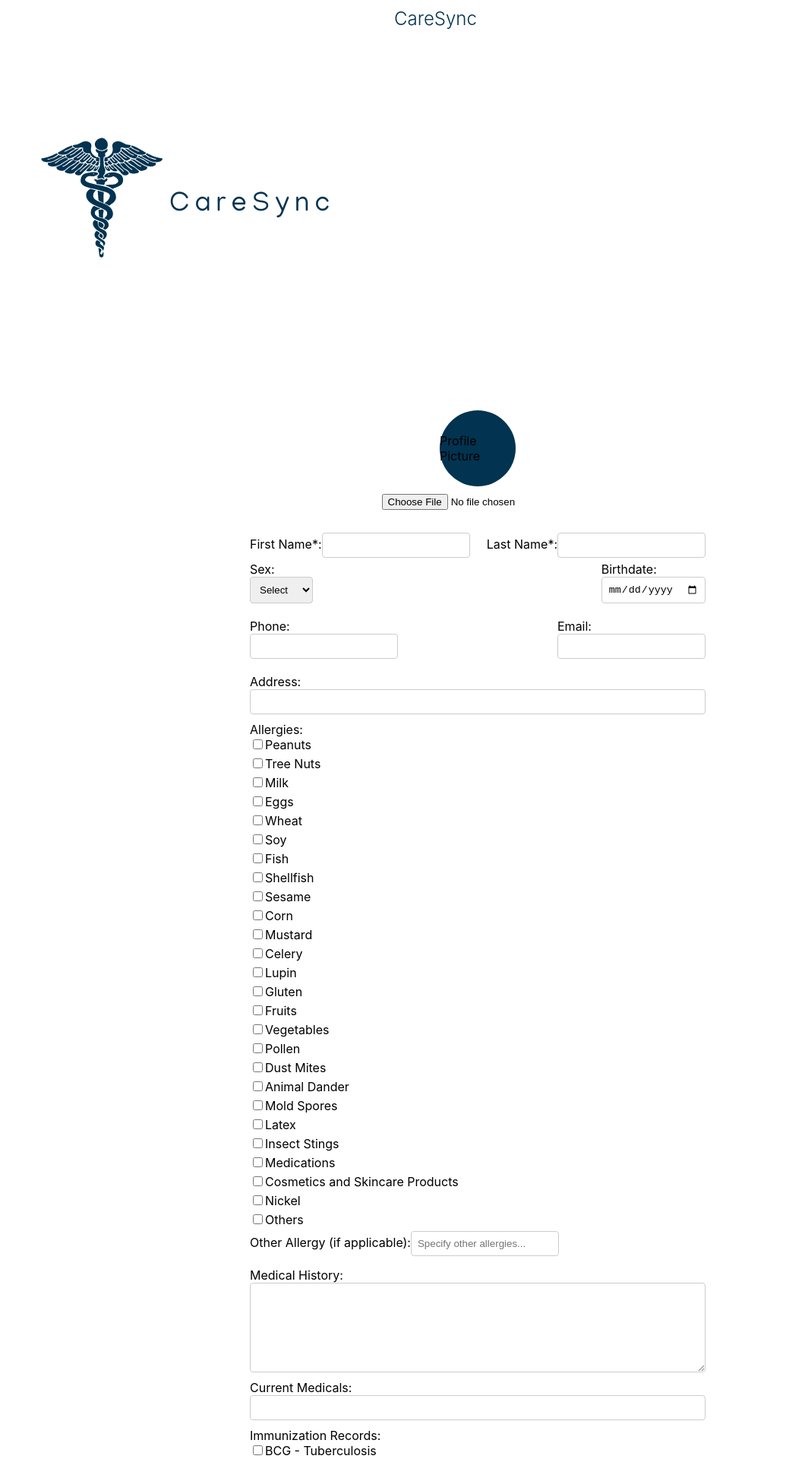
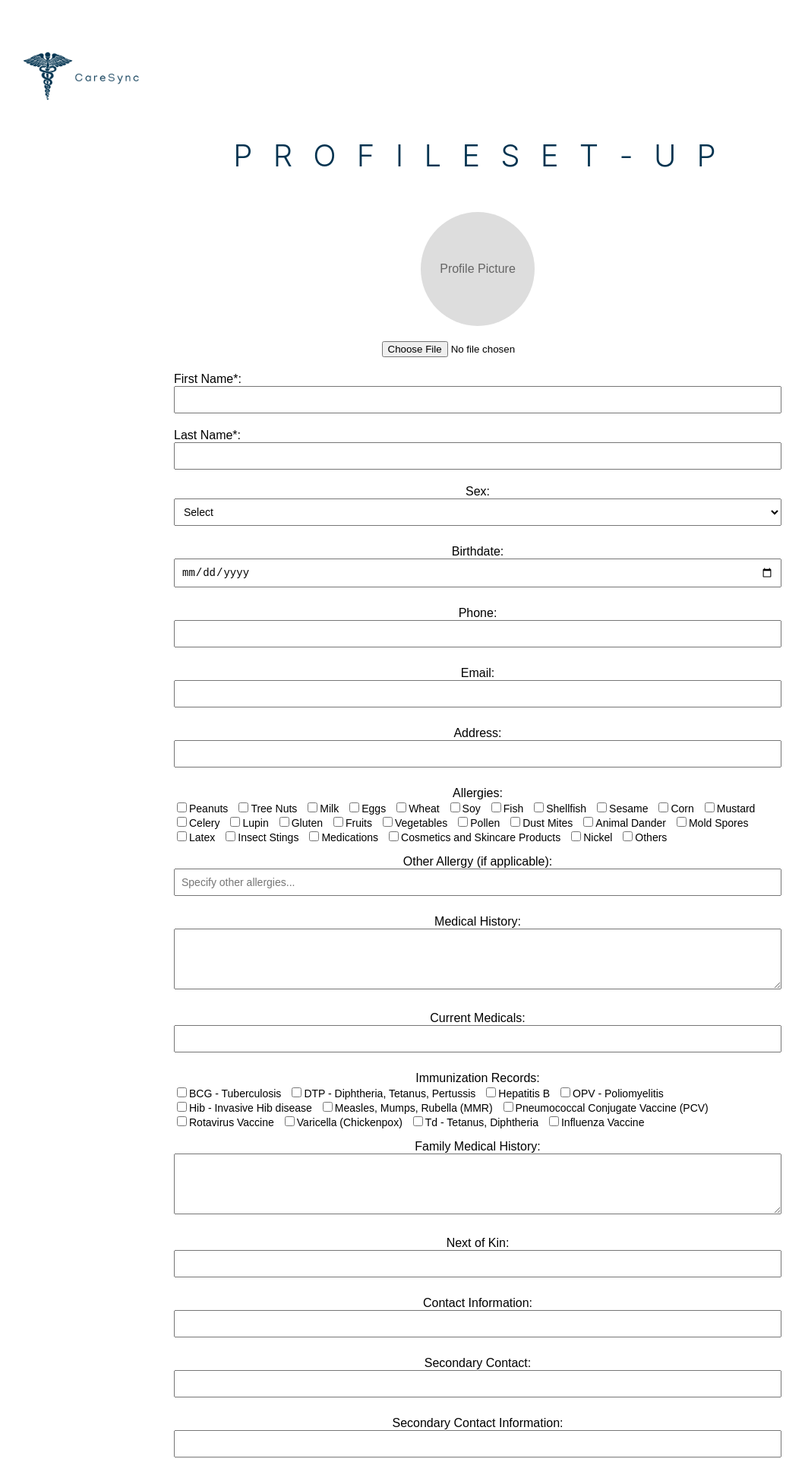
Before and after one commit to AbarquezMyk/IndustryElective-AppDev, a React (Create React App) app in the folder caresync/: page /profilesetup in a window 1280 px wide. Shown: the top 1920 px of the page at 76% size, without its empty margins (11-1071 px from the left). Built offline with nearby package versions, Linux system fonts and the light colour scheme; no server answers.

Commit message:
Initial Commit of App.js, Login.jsx, PatientProfileForm.jsx

```diff
--- a/caresync/src/App.js
+++ b/caresync/src/App.js
@@ -7,8 +7,8 @@ import { BrowserRouter as Router, Routes, Route } from 'react-router-dom';
 // import Patient from './components/Patient';
 import PatientProfileForm from './components/PatientProfileForm';
 // import CreditCard from './components/CreditCard';
-// import Login from './components/Login';
-// import Register from './components/Register';
+import Login from './components/Login';
+import Register from './components/Register';
 // import AppointmentHistory from './components/AppointmentHistory';
 
 const App = () => {
@@ -25,8 +25,8 @@ const App = () => {
       {/*<CreditCard />  */}
       {/*<AppointmentHistory /> */}
       <Route path="/profilesetup" element={<PatientProfileForm />} />
-      {/*<Route path="/register" element={<Register />} /> */}
-      {/*<Route path="/login" element={<Login />} /> */}
+      <Route path="/register" element={<Register />} />
+      <Route path="/login" element={<Login />} />
       </Routes>
     </Router>
   );
--- a/caresync/src/components/Login.jsx
+++ b/caresync/src/components/Login.jsx
@@ -10,7 +10,7 @@ const Login = () => {
 
     const handleSubmit = async (event) => {
         event.preventDefault();
-        setError(''); // Reset error message on new submission
+        setError('');
         try {
             const response = await fetch('http://your-api-url.com/login', {
                 method: 'POST',
@@ -20,19 +20,18 @@ const Login = () => {
                 body: JSON.stringify({ email, password }),
             });
 
-            const data = await response.json(); // Parse the response as JSON
+            const data = await response.json();
 
             if (response.ok) {
-                console.log('Login successful:', data); // Debugging line
+                console.log('Login successful:', data);
                 navigate('/Home');
             } else {
-                // Check the response from the server for a specific error message
                 setError(data.message || 'Invalid email or password.');
-                console.log('Login failed:', data); // Debugging line
+                console.log('Login failed:', data);
             }
         } catch (err) {
             setError('Something went wrong. Please try again.');
-            console.error('Error during login:', err); // Log error details
+            console.error('Error during login:', err);
         }
     };
 
--- a/caresync/src/components/PatientProfileForm.jsx
+++ b/caresync/src/components/PatientProfileForm.jsx
@@ -139,8 +139,13 @@ const PatientProfileForm = () => {
     <div>
       <div style={styles.header}>
         <img src={logo} alt="Logo" style={styles.logo} />
-        <span style={styles.title}>CareSync</span>
       </div>
+
+      <div style={styles.profileSetupText}>P R O F I L E  S E T - U P</div>
+      <div style={styles.container}>
+        <form onSubmit={handleSubmit} style={styles.form}></form>
+      </div>
+
       <div style={styles.container}>
         <form onSubmit={handleSubmit} style={styles.form}>
           <div style={styles.profilePictureSection}>
@@ -285,27 +290,25 @@ const PatientProfileForm = () => {
             <textarea name="familyMedicalHistory" value={formData.familyMedicalHistory} onChange={handleChange} style={styles.textarea} />
           </label>
 
-          <div style={styles.labelCenter}>
-            <label style={styles.label}>
+          <label style={styles.labelCenter}>
             Next of Kin:
             <input type="text" name="nextOfKin" value={formData.nextOfKin} onChange={handleChange} style={styles.input} />
           </label>
 
-            <label style={styles.label}>
+          <label style={styles.labelCenter}>
             Contact Information:
-              <input type="text" name="contactInformation" value={formData.contactInformation} onChange={handleChange} style={styles.input} />
+            <input type="tel" name="contactInformation" value={formData.contactInformation} onChange={handleChange} style={styles.input} />
           </label>
 
-            <label style={styles.label}>
+          <label style={styles.labelCenter}>
             Secondary Contact:
             <input type="text" name="secondaryContact" value={formData.secondaryContact} onChange={handleChange} style={styles.input} />
           </label>
 
-            <label style={styles.label}>
+          <label style={styles.labelCenter}>
             Secondary Contact Information:
-              <input type="text" name="secondaryContactInformation" value={formData.secondaryContactInformation} onChange={handleChange} style={styles.input} />
+            <input type="tel" name="secondaryContactInformation" value={formData.secondaryContactInformation} onChange={handleChange} style={styles.input} />
           </label>
-          </div>
 
           <label style={styles.labelCenter}>
             Special Instructions:
@@ -322,116 +325,108 @@ const PatientProfileForm = () => {
 const styles = {
   header: {
     display: 'flex',
-    alignItems: 'left',
-    justifyContent: 'left',
-    backgroundColor: '#fff',
-    padding: '10px',
+    alignItems: 'center',
+    marginBottom: '20px',
   },
   logo: {
-    fontSize: '24px',
-    fontWeight: '300',
-    color: '#000',
-    marginRight: '20px'
-  },
-  title: {
-    fontSize: '24px',
-    fontWeight: '300',
-    color: '#023350',
+    height: '200px',
+    marginLeft: '20px',
+    marginBottom: '-40px'
   },
   container: {
     padding: '20px',
-    maxWidth: '600px',
-    margin: '0 auto',
-    borderRadius: '8px',
     backgroundColor: '#fff',
+    fontFamily: 'Arial, sans-serif',
+  },
+  profileSetupText: {
+    textAlign: 'center',
+    fontSize: '40px',
+    fontWeight: '300',
+    letterSpacing: '8px',
+    color: '#023350',
+    margin: '20px 0',
+    marginBottom: '-10px'
   },
   form: {
+    maxWidth: '800px',
+    margin: '0 auto',
+  },
+  label: {
+    display: 'block',
+    marginBottom: '10px',
+  },
+  labelCenter: {
+    display: 'block',
+    marginBottom: '15px',
+    textAlign: 'center',
+  },
+  input: {
+    width: '100%',
+    padding: '8px',
+    marginBottom: '10px',
+    fontSize: '14px',
+    boxSizing: 'border-box',
+  },
+  textarea: {
+    width: '100%',
+    padding: '8px',
+    height: '80px',
+    marginBottom: '10px',
+    fontSize: '14px',
+    boxSizing: 'border-box',
+  },
+  checkboxContainer: {
     display: 'flex',
-    flexDirection: 'column',
+    flexWrap: 'wrap',
+    marginBottom: '15px',
+  },
+  checkboxLabel: {
+    marginRight: '10px',
+    fontSize: '14px',
   },
   profilePictureSection: {
-    display: 'flex',
-    flexDirection: 'column',
-    alignItems: 'center',
+    textAlign: 'center',
     marginBottom: '20px',
   },
   profileImage: {
-    width: '100px',
-    height: '100px',
+    width: '150px',
+    height: '150px',
     borderRadius: '50%',
     objectFit: 'cover',
     marginBottom: '10px',
   },
   placeholderImage: {
-    width: '100px',
-    height: '100px',
+    width: '150px',
+    height: '150px',
     borderRadius: '50%',
-    backgroundColor: '#023350',
-    display: 'flex',
-    justifyContent: 'center',
-    alignItems: 'center',
+    backgroundColor: '#ddd',
+    display: 'inline-block',
+    lineHeight: '150px',
+    color: '#666',
     marginBottom: '10px',
   },
   fileInput: {
-    marginBottom: '10px',
+    display: 'block',
+    margin: '10px auto',
   },
   deleteButton: {
-    backgroundColor: '#e74c3c',
+    display: 'block',
+    margin: '10px auto',
+    backgroundColor: '#FF6F61',
     color: '#fff',
     border: 'none',
-    borderRadius: '5px',
-    padding: '5px 10px',
+    padding: '8px 16px',
     cursor: 'pointer',
   },
-  nameContainer: {
-    display: 'flex',
-    justifyContent: 'space-between',
-  },
-  sexAndBirthdateContainer: {
-    display: 'flex',
-    justifyContent: 'space-between',
-    marginBottom: '10px',
-  },
-  phoneAndEmailContainer: {
-    display: 'flex',
-    justifyContent: 'space-between',
-    marginBottom: '10px',
-  },
-  labelCenter: {
-    display: 'flex',
-    flexDirection: 'column',
-    marginBottom: '10px',
-  },
-  label: {
-    marginBottom: '5px',
-  },
-  input: {
-    padding: '8px',
-    border: '1px solid #ccc',
-    borderRadius: '4px',
-  },
-  textarea: {
-    padding: '8px',
-    border: '1px solid #ccc',
-    borderRadius: '4px',
-    resize: 'vertical',
-    minHeight: '100px',
-  },
-  checkboxContainer: {
-    display: 'flex',
-    flexDirection: 'column',
-  },
-  checkboxLabel: {
-    marginBottom: '5px',
-  },
   submitButton: {
+    display: 'block',
+    width: '100%',
+    padding: '10px',
+    fontSize: '16px',
     backgroundColor: '#023350',
     color: '#fff',
     border: 'none',
-    borderRadius: '5px',
-    padding: '10px 15px',
     cursor: 'pointer',
-    marginTop: '10px',
   }
 };
 
```
Lines whose indentation alone changed are shown as unchanged.
